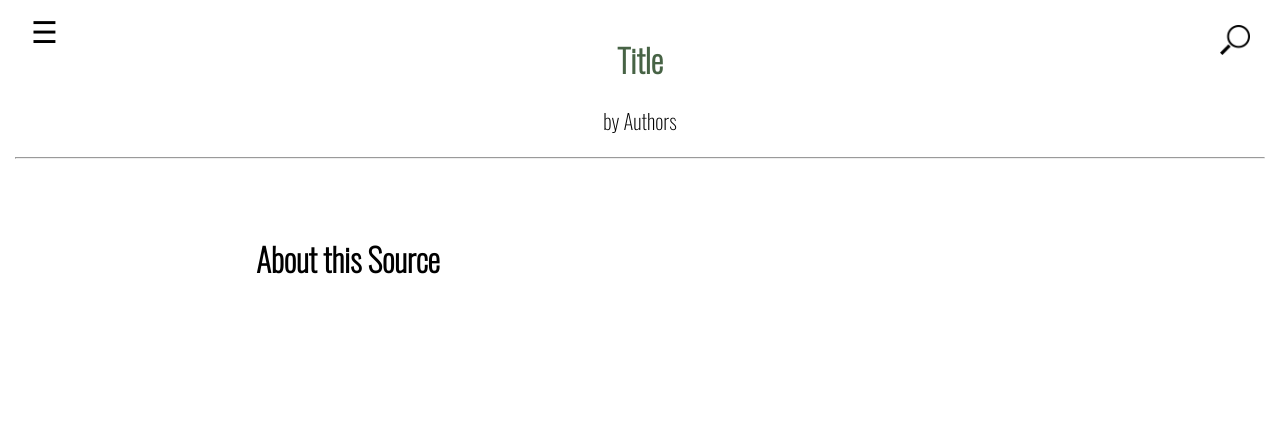
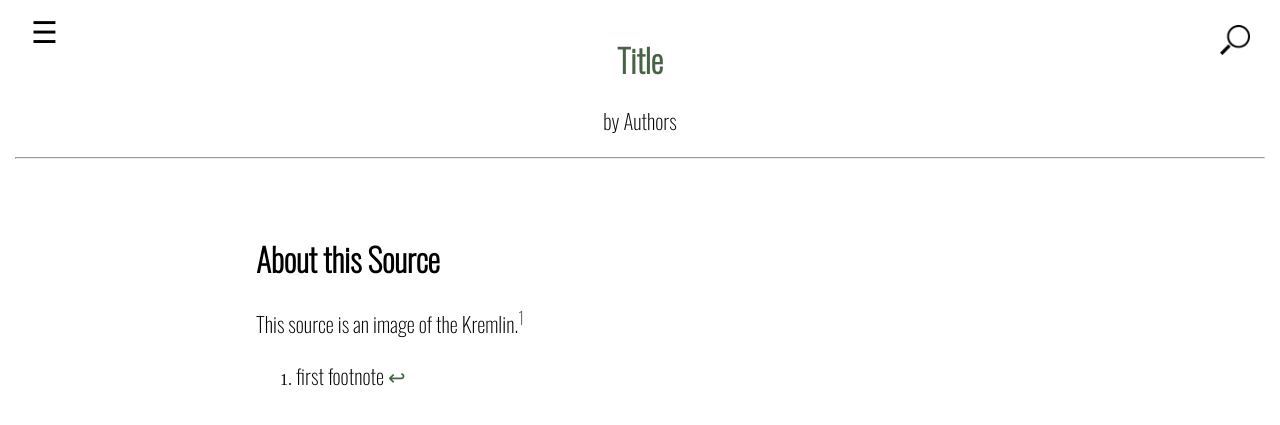
Before and after one commit to carolinekness/testing, a Jekyll site: the page built from 003_about_the_source.md, in a window 1280 px wide. Shown: the top 425 px of the page. Built offline with Jekyll 4.4.1, drawn with Linux system fonts in a browser that asks for light colours.

Commit message:
Update 003_about_the_source.md

```diff
--- a/003_about_the_source.md
+++ b/003_about_the_source.md
@@ -1,7 +1,11 @@
 ---
 layout: default
 title: About this Source
-number: 001
+number: 003
 ---
 
 # About this Source
+This source is an image of the Kremlin.[^1]
+
+[^1]: first footnote
+[^2]: I copied this text from this [website](https://www.lipsum.com/feed/html)
```
